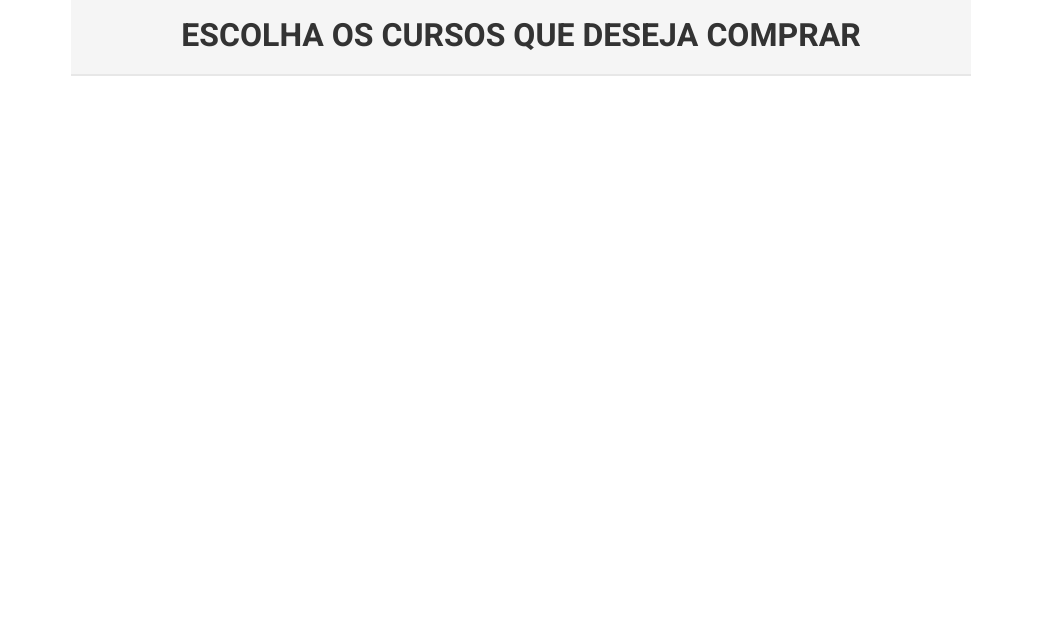
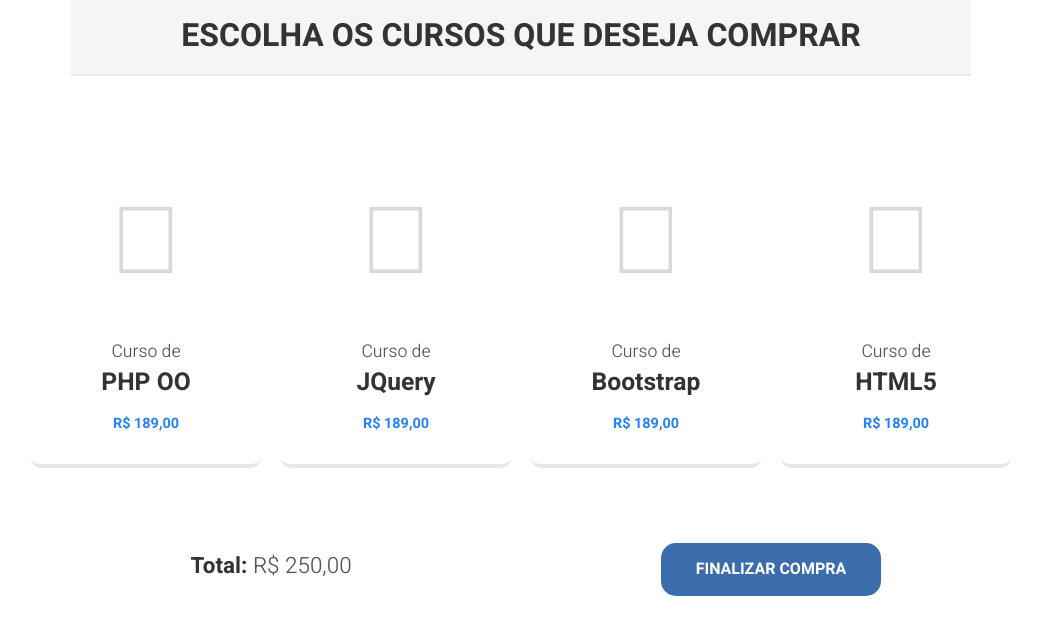
Before and after one commit to francisco-soaress/shopping-cart-system, a PHP site: page / in a window 1280 px wide. Shown: the part 203-829 px from the top of the page, without its empty margins (119-1160 px from the left). Before the commit the page ends 279 px from the top, so only its background shows below. Run offline with PHP 8.4, Linux system fonts and the light colour scheme; some libraries are stand-ins or nearby versions.

Commit message:
Implementação dos produtos

```diff
--- a/css/bootcss.css
+++ b/css/bootcss.css
@@ -68,16 +68,16 @@ h6{font-size: 0.375em;}
 .content-95-1300{display: block; margin: 0 auto; padding: 30px 0; width: 95%; max-width: 1300px; -webkit-transition:all 0.5s ease; transition:all 0.5s ease;}
 
 /* ----- BOXs ----- */
-.box30{width: 30%; float: left;}
-.box35{width: 35%; float: left;}
-.box40{width: 40%; float: left;}
-.box45{width: 45%; float: left;}
-.box50{width: 50%; float: left;}
-.box55{width: 55%; float: left;}
-.box60{width: 60%; float: left;}
-.box65{width: 65%; float: left;}
-.box70{width: 70%; float: left;}
-.box100{width: 100%; float: left;}
+.box30{width: 30%; float: left; transition:all 0.5s ease;}
+.box35{width: 35%; float: left; transition:all 0.5s ease;}
+.box40{width: 40%; float: left; transition:all 0.5s ease;}
+.box45{width: 45%; float: left; transition:all 0.5s ease;}
+.box50{width: 50%; float: left; transition:all 0.5s ease;}
+.box55{width: 55%; float: left; transition:all 0.5s ease;}
+.box60{width: 60%; float: left; transition:all 0.5s ease;}
+.box65{width: 65%; float: left; transition:all 0.5s ease;}
+.box70{width: 70%; float: left; transition:all 0.5s ease;}
+.box100{width: 100%; float: left; transition:all 0.5s ease;}
 
 /* ----- BACKGROUND -----*/
 .bg-blue{background: #197394;}
@@ -447,7 +447,10 @@ h6{font-size: 0.375em;}
 
 
  /* Extra small devices (portrait phones, less than 576px) */
-@media (max-width: 575.98px) {  }
+@media (max-width: 575.98px) {
+    /* ----- BOXs ----- */
+    .box30, .box35, .box40, .box45, .box50, .box55, .box60, .box65, .box70{width: 100%;}
+ }
 
 /*  Small devices (landscape phones, 576px and up) */
 @media (min-width: 576px) and (max-width: 767.98px) {  }
--- a/css/style.css
+++ b/css/style.css
@@ -3,3 +3,56 @@
 /* ================ */
 .logo{font-size: 5em; color: #2681FB; margin: 30px 0;}
 header h1{font-size: 2em; color: #333; text-transform: uppercase; font-weight: 700; padding: 15px; display: block; background: #f5f5f5; border-bottom: 2px #e7e7e7 solid;}
+
+/* ========================== */
+/* ==== AREA DE PRODUTOS ==== */
+/* ========================== */
+.produtos-conteudos{list-style: none; margin: 0; padding: 0;}
+.produtos-conteudos:after{content: ""; clear: both;}
+.produto-selecao{width: 23%;  margin: 10px 1%; float: left;}
+
+.produto-selecao input[type="checkbox"]{display: none;}
+
+.produto-selecao label{
+    cursor: pointer;
+    display: inline-block;
+    padding: 30px 0;
+    border-bottom: 4px #e7e7e7 solid;
+    transition: all 0.1s ease;
+    -webkit-border-radius: 10px;
+    -moz-border-radius: 10px;
+    border-radius: 10px;
+    width: 100%;
+
+}
+.icons-prod{font-size: 6em; color: #d8d8d8; margin-bottom: 30px;}
+.label-txt{font-size: 1.1em; color: #555; font-weight: 300;}
+.label-txt strong{font-size: 1.4em; color: #333; font-weight: 700;}
+.label-valor{font-size: 0.9em; color:#2681FB; font-weight: 700; margin-top: 15px;}
+/* .produto-selecao input:focus + label{border-bottom: 4px solid #2681FB;}
+.produto-selecao input:checked + label{border-bottom: 4px solid #2681FB;} */
+.produto-selecao input:hover + label {border-bottom: 4px #2681FB solid;}
+.produto-selecao input:focus + label {border: 2px #2681FB solid;}
+.produto-selecao input:checked + label{border: 2px #2681FB solid;}
+
+/* ======================= */
+/* ==== AREA DE TOTAL ==== */
+/* ======================= */
+.main_total h2{font-size: 1.4em; color:#333; font-weight: 700;}
+.main_total h2 strong{color:#555; font-weight: 300;}
+
+
+@media (max-width: 992px) {
+    /* ========================== */
+    /* ==== AREA DE PRODUTOS ==== */
+    /* ========================== */
+    .produto-selecao{width: 48%;}
+ }
+
+
+@media (max-width: 575.98px) {
+     /* ========================== */
+    /* ==== AREA DE PRODUTOS ==== */
+    /* ========================== */
+    .produto-selecao{width: 98%;}
+ }
--- a/index.php
+++ b/index.php
@@ -21,6 +21,62 @@
         </div>
     </header>
 
+    <main>
+        <h2 class="fontzero">Selecione um produto</h2>
+        <section class="container">
+            <div class="content-95-1000">
+                <form name="" class="" id="" method="post" action="">
+                    <ul class="produtos-conteudos">
+                        <li class="produto-selecao">
+                            <input type="checkbox" name="curso-php" class="curso-php" id="curso-php" value="Curso de PHP">
+                            <label for="curso-php">
+                                <div class="produtos-icons"><i class="fab fa-php icons-prod"></i></div>
+                                <div class="label-txt">Curso de<br> <strong>PHP OO</strong></div>
+                                <div class="label-valor">R$ 189,00</div>
+                            </label>
+                        </li>
+                        <li class="produto-selecao">
+                            <input type="checkbox" name="curso-php" class="curso-php" id="curso-jquery" value="Curso de PHP">
+                            <label for="curso-jquery">
+                                <div class="produtos-icons"><i class="fab fa-js icons-prod"></i></div>
+                                <div class="label-txt">Curso de<br> <strong>JQuery</strong></div>
+                                <div class="label-valor">R$ 189,00</div>
+                            </label>
+                        </li>
+                        <li class="produto-selecao">
+                            <input type="checkbox" name="curso-php" class="curso-php" id="curso-bootstrap" value="Curso de PHP">
+                            <label for="curso-bootstrap">
+                                <div class="produtos-icons"><i class="fab fa-bootstrap icons-prod"></i></div>
+                                <div class="label-txt">Curso de<br> <strong>Bootstrap</strong></div>
+                                <div class="label-valor">R$ 189,00</div>
+                            </label>
+                        </li>
+                        <li class="produto-selecao">
+                            <input type="checkbox" name="curso-php" class="curso-php" id="curso-html" value="Curso de PHP">
+                            <label for="curso-html">
+                                <div class="produtos-icons"><i class="fab fa-html5 icons-prod"></i></div>
+                                <div class="label-txt">Curso de<br> <strong>HTML5</strong></div>
+                                <div class="label-valor">R$ 189,00</div>
+                            </label>
+                        </li>
+                    </ul>
+                </form>
+                <div class="clear"></div>
+            </div>
+
+            <div class="content-95-1000 main_total grid-container">
+                <div class="box50">
+                    <h2>Total: <strong>R$ 250,00</strong></h2>
+                </div>
+                <div class="box50">
+                    <div class="main_finalizar_compra bt-radius bt-blue">Finalizar compra</div>
+                </div>
+
+                <div class="clear"></div>
+            </div>
+        </section>
+    </main>
+
 
 
     <script src="https://code.jquery.com/jquery-3.4.1.min.js"></script>
```
